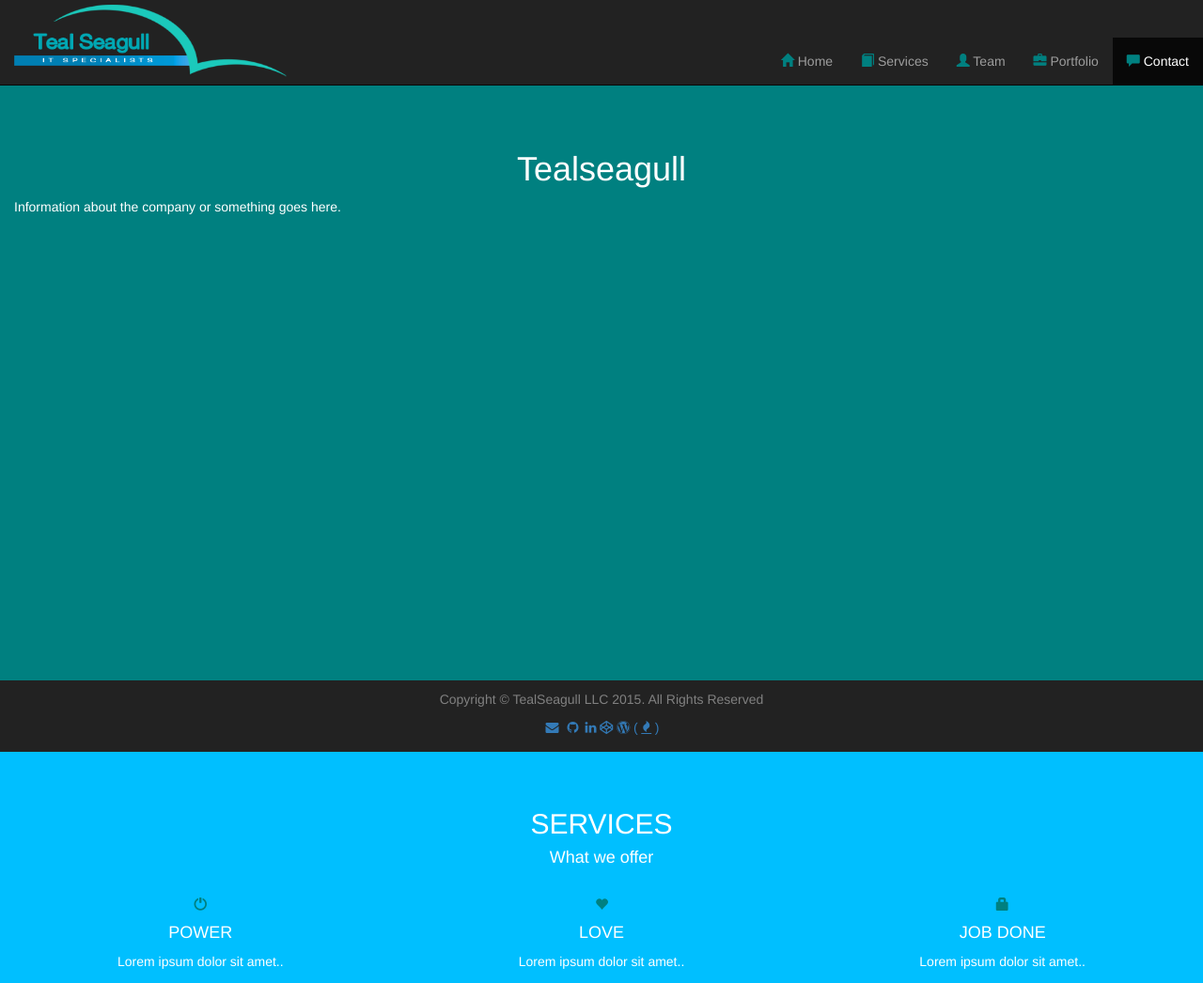
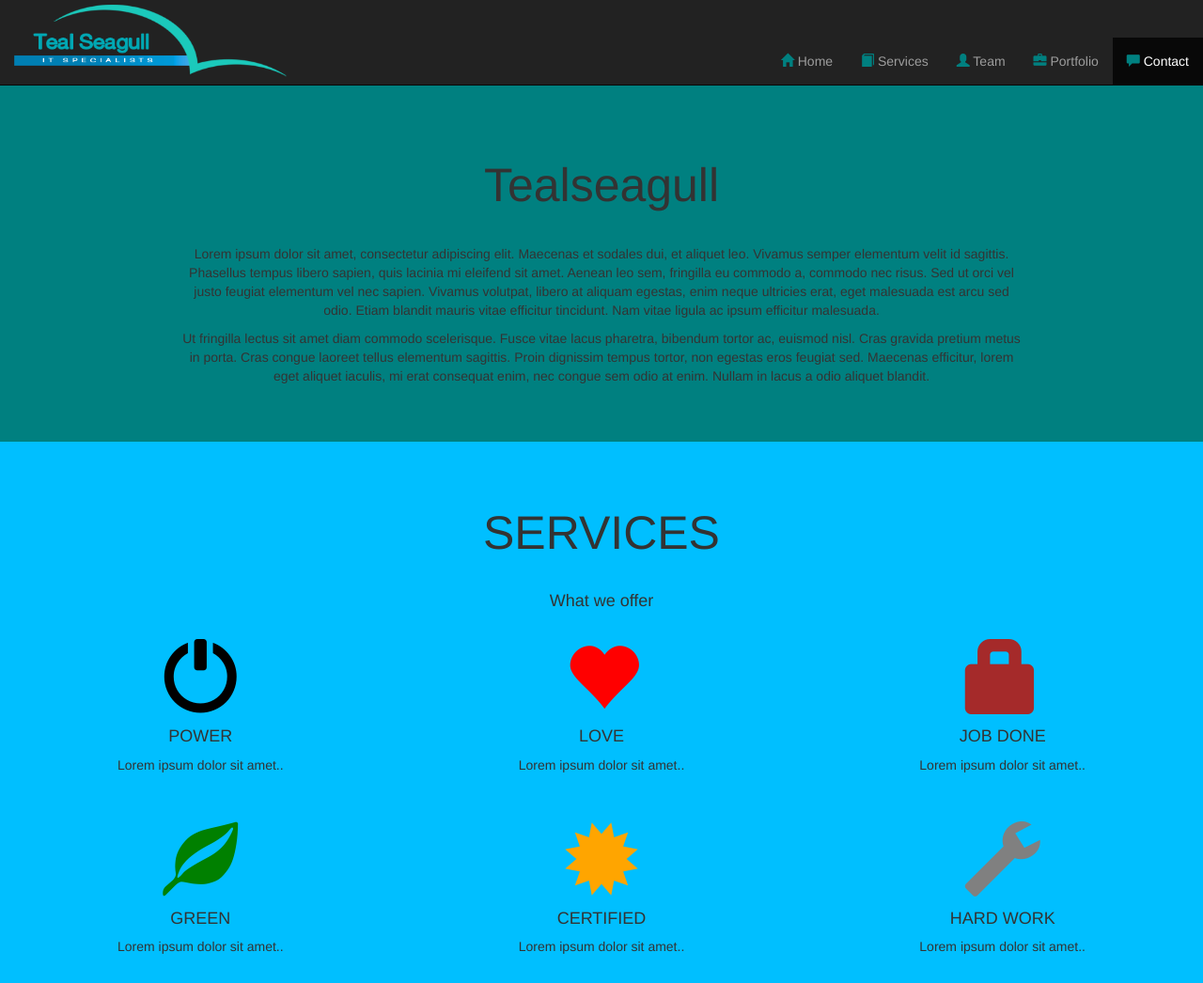
Before and after one commit to teal-seagull/tealseagull, a plain HTML site: page index.html in a window 1280 px wide. Shown: the top 1046 px of the page at 94% size. Drawn offline with nearby package versions, Linux system fonts and the light colour scheme.

Commit message:
Adding more styling.

```diff
--- a/css/style.css
+++ b/css/style.css
@@ -1,81 +1,96 @@
 h1 {
   text-align: center;
 }
-
-section {
-  min-height: 100vh;
-  padding-top: 10px;
-  padding-bottom: 10px;
-  color: #fff;
-  bottom: 10px;
+.big-h {
+  font-size: 50px;
 }
-
 footer {
   background-color: #222222;
   color: gray;
   line-height: 20px;
   padding-top: 10px;
   padding-bottom: 6px;
-  position: fixed;
   text-align: center;
   width: 100%;
   bottom: 0;
 }
-
-#home{
+#home {
   padding-top: 150px;
   background-color: Teal;
+  padding-left: 15%;
+  padding-right: 15%;
+  padding-bottom: 50px;
   position: relative;
 }
-
-#services{
+.space-up {
+  padding-top: 25px;
+}
+#services {
   padding-top: 50px;
   background-color: DeepSkyBlue;
+  padding-bottom: 50px;
   position: relative;
 }
-
-#team{
+#team {
   padding-top: 50px;
   background-color: DarkSeaGreen;
+  padding-bottom: 50px;
   position: relative;
 }
-
-#portfolio{
+#portfolio {
   padding-top: 50px;
   background-color: SteelBlue;
+  padding-bottom: 50px;
   position: relative;
 }
-
-#contact{
-  padding-top: 300px;
-  padding-left: 100px;
-  padding-right: 100px;
+#contact {
+  padding-top: 50px;
+  padding-left: 20%;
+  padding-right: 20%;
+  padding-bottom: 50px;
   background-color: Turquoise;
   position: relative;
 }
-
-.navbar{
+.navbar {
   padding-top: 40px;
 }
-
-.navbar-brand{
-  position:relative;
+.navbar-brand {
+  position: relative;
   top: -60px;
 }
 
 /* Add an teal color to all icons and set the font-size */
+
 .logo-small {
-    color: Teal;
+  color: Teal;
 }
-
+.services-logo {
+  font-size: 80px;
+}
 .logo {
-    color: Teal;
+  color: Teal;
 }
-
-.center-text{
+.glyphicon-leaf {
+  color: Green;
+}
+.glyphicon-heart {
+  color: Red;
+}
+.glyphicon-certificate {
+  color: Orange;
+}
+.glyphicon-wrench {
+  color: Gray;
+}
+.glyphicon-lock {
+  color: Brown;
+}
+.glyphicon-off {
+  color: Black;
+}
+.center-text {
   text-align: center;
 }
-
 .me {
   width: 250px;
   height: 250px;
--- a/index.html
+++ b/index.html
@@ -50,29 +50,34 @@
   </nav>
 
   <!-- Home Section -->
-  <section id="home" class="container-fluid">
-    <h1>Tealseagull</h1>
-    <p>Information about the company or something goes here.</p>
+  <section id="home" class="container-fluid text-center">
+    <h1 class="big-h">Tealseagull</h1>
+    <p class="space-up">Lorem ipsum dolor sit amet, consectetur adipiscing elit. Maecenas et sodales dui, et aliquet leo. Vivamus semper elementum velit id sagittis. Phasellus tempus libero sapien, quis lacinia mi eleifend sit amet. Aenean leo sem, fringilla eu commodo a,
+      commodo nec risus. Sed ut orci vel justo feugiat elementum vel nec sapien. Vivamus volutpat, libero at aliquam egestas, enim neque ultricies erat, eget malesuada est arcu sed odio. Etiam blandit mauris vitae efficitur tincidunt. Nam vitae ligula
+      ac ipsum efficitur malesuada.</p>
+
+    <p>Ut fringilla lectus sit amet diam commodo scelerisque. Fusce vitae lacus pharetra, bibendum tortor ac, euismod nisl. Cras gravida pretium metus in porta. Cras congue laoreet tellus elementum sagittis. Proin dignissim tempus tortor, non egestas eros
+      feugiat sed. Maecenas efficitur, lorem eget aliquet iaculis, mi erat consequat enim, nec congue sem odio at enim. Nullam in lacus a odio aliquet blandit.</p>
   </section>
 
   <!-- Services Section -->
   <section id="services" class="container-fluid text-center">
-    <h2>SERVICES</h2>
-    <h4>What we offer</h4>
+    <h2 class="big-h">SERVICES</h2>
+    <h4 class="space-up">What we offer</h4>
     <br>
     <aside class="row">
       <aside class="col-sm-4">
-        <span class="glyphicon glyphicon-off logo-small"></span>
+        <span class="glyphicon glyphicon-off logo-small services-logo"></span>
         <h4>POWER</h4>
         <p>Lorem ipsum dolor sit amet..</p>
       </aside>
       <aside class="col-sm-4">
-        <span class="glyphicon glyphicon-heart logo-small"></span>
+        <span class="glyphicon glyphicon-heart logo-small services-logo"></span>
         <h4>LOVE</h4>
         <p>Lorem ipsum dolor sit amet..</p>
       </aside>
       <aside class="col-sm-4">
-        <span class="glyphicon glyphicon-lock logo-small"></span>
+        <span class="glyphicon glyphicon-lock logo-small services-logo"></span>
         <h4>JOB DONE</h4>
         <p>Lorem ipsum dolor sit amet..</p>
       </aside>
@@ -81,17 +86,17 @@
     <br>
     <aside class="row">
       <aside class="col-sm-4">
-        <span class="glyphicon glyphicon-leaf logo-small"></span>
+        <span class="glyphicon glyphicon-leaf logo-small services-logo"></span>
         <h4>GREEN</h4>
         <p>Lorem ipsum dolor sit amet..</p>
       </aside>
       <aside class="col-sm-4">
-        <span class="glyphicon glyphicon-certificate logo-small"></span>
+        <span class="glyphicon glyphicon-certificate logo-small services-logo"></span>
         <h4>CERTIFIED</h4>
         <p>Lorem ipsum dolor sit amet..</p>
       </aside>
       <aside class="col-sm-4">
-        <span class="glyphicon glyphicon-wrench logo-small"></span>
+        <span class="glyphicon glyphicon-wrench logo-small services-logo"></span>
         <h4>HARD WORK</h4>
         <p>Lorem ipsum dolor sit amet..</p>
       </aside>
@@ -100,8 +105,8 @@
 
   <!-- Team Section -->
   <section id="team" class="container-fluid center-text">
-    <h1>Our Team</h1>
-    <div class="row">
+    <h1 class="big-h">Our Team</h1>
+    <div class="space-up row">
       <div class="col-sm-4">
         <h1>Rafael Rodriguez</h1>
         <h2>CTO</h2>
@@ -132,16 +137,16 @@
     </div>
   </section>
 
-  <!-- Section 4 -->
+  <!-- Portfolio Section -->
   <section id="portfolio" class="container-fluid">
-    <h1>Our Work</h1>
-    <p>A showcase of our past work.</p>
+    <h1 class="big-h">Our Work</h1>
+    <p class="space-up">A showcase of our past work.</p>
   </section>
 
-  <!-- Section 5 -->
+  <!-- Contact Section -->
   <section id="contact" class="container-fluid">
-    <h2 class="text-center">CONTACT</h2>
-    <aside class="row">
+    <h2 class="big-h text-center">CONTACT</h2>
+    <aside class="space-up row">
       <aside class="col-sm-5">
         <p>Contact us and we'll get back to you within 24 hours.</p>
         <p>
```
